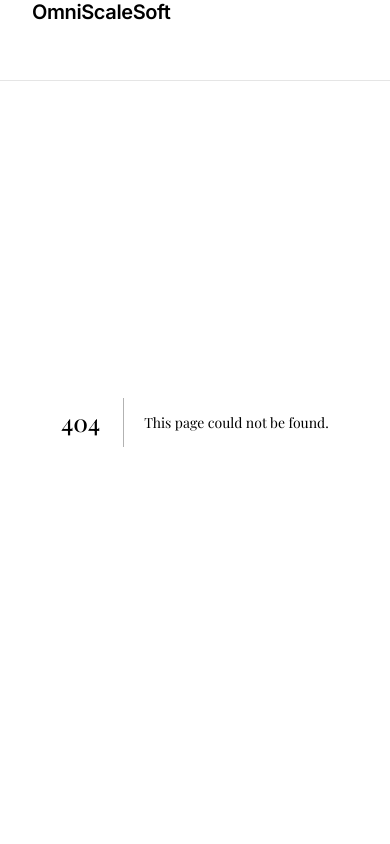
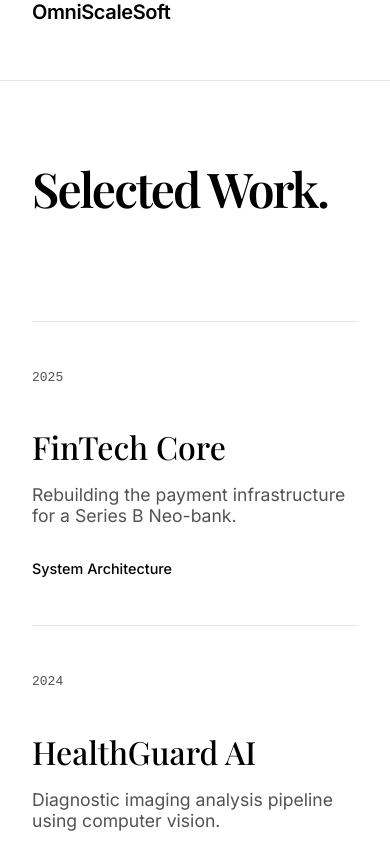
Before and after one commit to SakiburRahmann/omniscalesoft-startup-website, a Next.js app: page /work in a window 390 px wide. Before the commit this address had no page. Shown: the top 844 px of the page. Built offline with nearby package versions, Linux system fonts and the light colour scheme; a web font is replaced by a local one.

Commit message:
feat(mobile): fix responsive navbar and bento grid, implement swiss style capabilities and work pages

```diff
--- /dev/null
+++ b/src/app/capabilities/page.module.css
@@ -0,0 +1,74 @@
+.main {
+    padding-top: 120px;
+    min-height: 100vh;
+    background: var(--background);
+}
+
+.hero {
+    max-width: var(--max-width);
+    margin: 0 auto;
+    padding: 0 2rem 6rem;
+    border-bottom: 1px solid var(--border-color);
+}
+
+.title {
+    font-size: 5rem;
+    font-weight: 600;
+    letter-spacing: -0.04em;
+    margin-bottom: 2rem;
+    color: #000;
+}
+
+.intro {
+    font-size: 1.5rem;
+    line-height: 1.4;
+    max-width: 800px;
+    color: var(--text-secondary);
+}
+
+.grid {
+    max-width: var(--max-width);
+    margin: 0 auto;
+    padding: 6rem 2rem;
+    display: grid;
+    grid-template-columns: repeat(2, 1fr);
+    gap: 4rem;
+}
+
+.item {
+    padding-top: 2rem;
+    border-top: 1px solid #000;
+    /* Stark black line */
+}
+
+.item h2 {
+    font-size: 1rem;
+    margin-bottom: 1rem;
+    font-family: monospace;
+    color: var(--text-secondary);
+}
+
+.item h3 {
+    font-size: 2rem;
+    margin-bottom: 1rem;
+    font-weight: 500;
+    color: #000;
+}
+
+.item p {
+    font-size: 1.1rem;
+    line-height: 1.6;
+    color: var(--text-secondary);
+    max-width: 90%;
+}
+
+@media (max-width: 768px) {
+    .title {
+        font-size: 3rem;
+    }
+
+    .grid {
+        grid-template-columns: 1fr;
+        gap: 3rem;
+    }
+}
--- /dev/null
+++ b/src/app/work/page.module.css
@@ -0,0 +1,75 @@
+.main {
+    padding-top: 120px;
+    min-height: 100vh;
+    background: var(--background);
+}
+
+.hero {
+    max-width: var(--max-width);
+    margin: 0 auto;
+    padding: 0 2rem 4rem;
+}
+
+.title {
+    font-size: 5rem;
+    font-weight: 600;
+    letter-spacing: -0.04em;
+    color: #000;
+}
+
+.list {
+    max-width: var(--max-width);
+    margin: 0 auto;
+    padding: 0 2rem 8rem;
+}
+
+.project {
+    display: grid;
+    grid-template-columns: 100px 1fr 200px;
+    padding: 3rem 0;
+    border-top: 1px solid var(--border-color);
+    align-items: flex-start;
+    transition: background 0.2s ease;
+}
+
+.project:hover {
+    background: #f9f9f9;
+}
+
+.year {
+    font-family: monospace;
+    color: var(--text-secondary);
+}
+
+.info h2 {
+    font-size: 2rem;
+    margin-bottom: 0.5rem;
+    font-weight: 500;
+}
+
+.info p {
+    font-size: 1.1rem;
+    color: var(--text-secondary);
+}
+
+.tags {
+    text-align: right;
+    font-size: 0.9rem;
+    color: #000;
+    font-weight: 500;
+}
+
+@media (max-width: 768px) {
+    .title {
+        font-size: 3rem;
+    }
+
+    .project {
+        grid-template-columns: 1fr;
+        gap: 1rem;
+    }
+
+    .tags {
+        text-align: left;
+    }
+}
--- /dev/null
+++ b/src/app/work/page.tsx
@@ -0,0 +1,40 @@
+import styles from './page.module.css'
+
+export default function Work() {
+    return (
+        <main className={styles.main}>
+            <section className={styles.hero}>
+                <h1 className={styles.title}>Selected Work.</h1>
+            </section>
+
+            <section className={styles.list}>
+                <div className={styles.project}>
+                    <div className={styles.year}>2025</div>
+                    <div className={styles.info}>
+                        <h2>FinTech Core</h2>
+                        <p>Rebuilding the payment infrastructure for a Series B Neo-bank.</p>
+                    </div>
+                    <div className={styles.tags}>System Architecture</div>
+                </div>
+
+                <div className={styles.project}>
+                    <div className={styles.year}>2024</div>
+                    <div className={styles.info}>
+                        <h2>HealthGuard AI</h2>
+                        <p>Diagnostic imaging analysis pipeline using computer vision.</p>
+                    </div>
+                    <div className={styles.tags}>Machine Learning</div>
+                </div>
+
+                <div className={styles.project}>
+                    <div className={styles.year}>2024</div>
+                    <div className={styles.info}>
+                        <h2>LogisticsPro</h2>
+                        <p>Real-time fleet tracking and route optimization dashboard.</p>
+                    </div>
+                    <div className={styles.tags}>React / Mapbox</div>
+                </div>
+            </section>
+        </main>
+    )
+}
--- a/src/components/Navbar.module.css
+++ b/src/components/Navbar.module.css
@@ -86,6 +86,7 @@
         flex-direction: column;
         height: auto;
         min-height: 80px;
+        background: rgba(255, 255, 255, 1);
     }
 }
 
@@ -97,6 +98,7 @@
     border: none;
     cursor: pointer;
     z-index: 1001;
+    padding: 10px;
 }
 
 .bar {
@@ -104,35 +106,46 @@
     height: 2px;
     background: #000;
     transition: all 0.3s ease;
+    transform-origin: center;
 }
 
+/* Hamburger to X Animation */
 .open.bar:nth-child(1) {
     transform: rotate(45deg) translate(5px, 6px);
 }
 
 .open.bar:nth-child(2) {
+    opacity: 0;
+}
+
+.open.bar:nth-child(3) {
     transform: rotate(-45deg) translate(5px, -6px);
 }
 
 .mobileMenu {
-    position: absolute;
-    top: 100%;
+    position: fixed;
+    /* Fixed to cover screen */
+    top: 80px;
     left: 0;
     width: 100%;
+    height: calc(100vh - 80px);
+    /* Full height minus header */
     background: #fff;
-    border-bottom: 1px solid var(--border-color);
-    overflow: hidden;
+    border-top: 1px solid var(--border-color);
+    overflow-y: auto;
     display: flex;
     flex-direction: column;
-    align-items: center;
+    align-items: flex-start;
+    padding: 0;
+    z-index: 999;
 }
 
 .mobileMenu a {
-    padding: 1.5rem;
+    padding: 1.5rem 2rem;
     width: 100%;
-    text-align: center;
+    text-align: left;
     border-bottom: 1px solid var(--border-color);
-    font-size: 1.1rem;
+    font-size: 1.5rem;
     font-weight: 500;
     color: #000;
 }
--- a/src/components/Navbar.tsx
+++ b/src/components/Navbar.tsx
@@ -21,13 +21,14 @@ export default function Navbar() {
                 </Link>
 
                 <div className={styles.links}>
-                    <Link href="/services">Services</Link>
-                    <Link href="/products">Products</Link>
+                    <Link href="/capabilities">Capabilities</Link>
+                    <Link href="/work">Work</Link>
                     <Link href="/method">Method</Link>
                     <Link href="/contact" className={styles.button}>Let&apos;s Talk</Link>
                 </div>
 
                 <button className={styles.mobileToggle} onClick={() => setIsOpen(!isOpen)} aria-label="Toggle menu">
+                    <span className={`${styles.bar} ${isOpen ? styles.open : ''}`}></span>
                     <span className={`${styles.bar} ${isOpen ? styles.open : ''}`}></span>
                     <span className={`${styles.bar} ${isOpen ? styles.open : ''}`}></span>
                 </button>
@@ -41,8 +42,8 @@ export default function Navbar() {
                         exit={{ opacity: 0, height: 0 }}
                         className={styles.mobileMenu}
                     >
-                        <Link href="/services" onClick={() => setIsOpen(false)}>Services</Link>
-                        <Link href="/products" onClick={() => setIsOpen(false)}>Products</Link>
+                        <Link href="/capabilities" onClick={() => setIsOpen(false)}>Capabilities</Link>
+                        <Link href="/work" onClick={() => setIsOpen(false)}>Work</Link>
                         <Link href="/method" onClick={() => setIsOpen(false)}>Method</Link>
                         <Link href="/contact" onClick={() => setIsOpen(false)}>Let&apos;s Talk</Link>
                     </motion.div>
```
Also changed, not shown: src/app/capabilities/page.tsx (added, +38 -0 lines), src/app/products/page.tsx (deleted, +0 -17 lines), src/app/services/page.tsx (deleted, +0 -27 lines).
